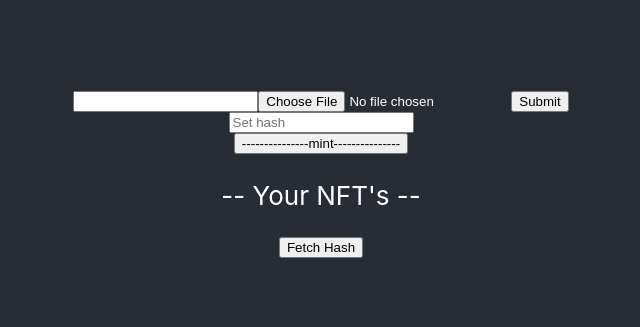
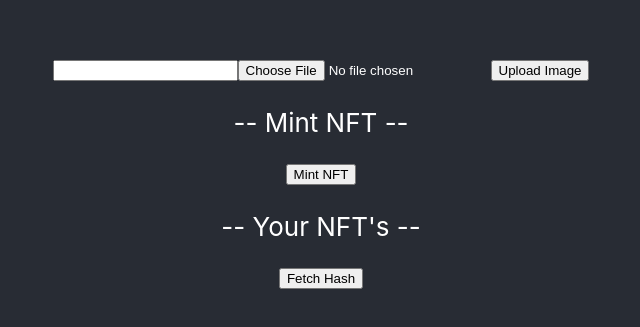
Before and after one commit to Avery-T/nft-platform, a React (Create React App) app: page / in a window 1280 px wide. Shown: the part 205-532 px from the top of the page, without its empty margins (319-959 px from the left). Built offline with nearby package versions, Linux system fonts and the light colour scheme.

Commit message:
can mint an uploaded image as a nft

```diff
--- a/src/App.js
+++ b/src/App.js
@@ -49,7 +49,9 @@ function App() {
   }
 
   async function setHash() {
+    console.log(hash)
     if (!hash) return
+
     if (typeof window.ethereum !== 'undefined') {
     await requestAccount();
     const provider = new ethers.providers.Web3Provider(window.ethereum);
@@ -58,14 +60,20 @@ function App() {
     const transaction = await contract.mint(hash);
     await transaction.wait();
    }
+   alert('madeit')
   }
 
-  const submitForm = () => {
+  const submitForm = async () => {
+
     const formData = new FormData();
     formData.append('image',selectedFile);
-    alert(selectedFile)
     axios.post('http://localhost:5555/single', formData).then((res) => { alert("fille uploaded")})
     .catch((err) =>alert("FileUpload Error"));
+  }
+
+ let handleChange = (e) => {
+   setSelectedFile(e.target.files[0])
+   setHashValue(e.target.files[0].name)
   }
 
   return (
@@ -81,12 +89,13 @@ function App() {
          type="file"
          name="image"
          id={selectedFile}
-         onChange={(e) => setSelectedFile(e.target.files[0])}
+         onChange={ (e) => handleChange(e)}
        />
-     <button onClick ={submitForm}> Submit </button>
+     <button onClick ={submitForm}> Upload Image </button>
+
      </form>
-     <input onChange={e => setHashValue(e.target.value)} placeholder="Set hash" />
-     <button onClick={setHash}>---------------mint---------------</button>
+      <p>-- Mint NFT -- </p>
+     <button onClick ={setHash}> Mint NFT </button>
      <p>-- Your NFT's -- </p>
      <button onClick={getUserHashes}>Fetch Hash</button>
      <p > {JSON.stringify(hashesOwned[1])} </p>
```
